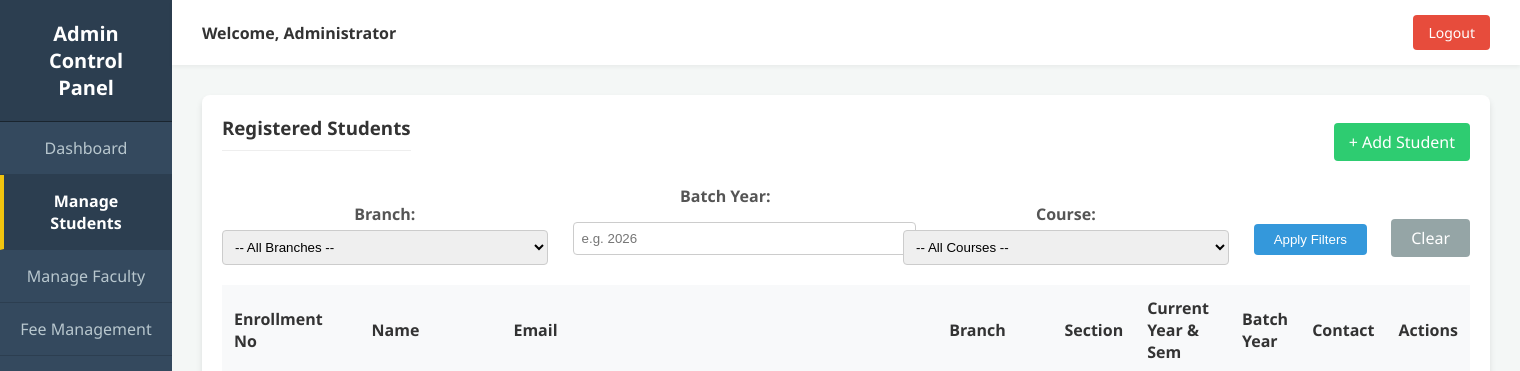
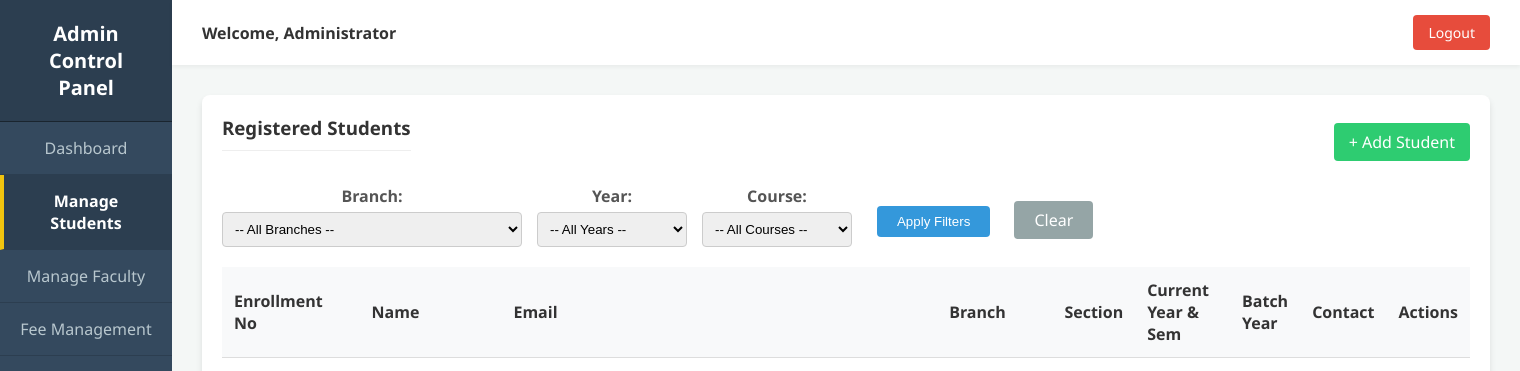
Before and after one commit to Deepanshuguptagpt/Student-Faculty-management, a Django app: page /admin-panel/students/ in a window 1520 px wide. Shown: the top 371 px of the page. Run offline with Django 5.2, Linux system fonts and the light colour scheme; data comes from the database, SQL or seed files in the repository; both versions use the stored data as it was after the commit.

Commit message:
Added filter in Student section of ADMIN Dashboard

```diff
--- a/backend/administration/views.py
+++ b/backend/administration/views.py
@@ -22,6 +22,7 @@ def admin_dashboard(request):
 
 
 def manage_students(request):
+    from datetime import date
     students = StudentProfile.objects.all().select_related('user')
 
     branch_filter = request.GET.get('branch')
@@ -31,9 +32,24 @@ def manage_students(request):
     if branch_filter:
         students = students.filter(branch=branch_filter)
     if year_filter:
-        students = students.filter(batch_year=year_filter)
+        # Filter by current year (1st, 2nd, 3rd, 4th)
+        current_year = date.today().year
+        current_month = date.today().month
+        year_num = int(year_filter.split()[0][0])  # Extract number from "1st year", "2nd year", etc.
+
+        # Calculate batch years that correspond to this year level
+        if current_month >= 7:
+            # After July, new academic year has started
+            target_batch = current_year - (year_num - 1)
+        else:
+            # Before July, still in previous academic year
+            target_batch = current_year - year_num
+
+        students = students.filter(batch_year=target_batch)
     if course_filter:
         students = students.filter(course_name=course_filter)
+
+    year_choices = ['1st year', '2nd year', '3rd year', '4th year']
 
     return render(request, "dashboards/admin/students.html", {
         'students': students,
@@ -41,7 +57,8 @@ def manage_students(request):
         'selected_year': year_filter,
         'selected_course': course_filter,
         'branches': [b[0] for b in BRANCH_CHOICES],
-        'courses': [c[0] for c in COURSE_CHOICES]
+        'courses': [c[0] for c in COURSE_CHOICES],
+        'years': year_choices
     })
 
 
--- a/templates/dashboards/admin/students.html
+++ b/templates/dashboards/admin/students.html
@@ -14,7 +14,7 @@
     <!-- Filter Form -->
     <form method="GET" action=""
         style="display: flex; gap: 15px; margin-bottom: 20px; align-items: flex-end; flex-wrap: wrap;">
-        <div style="flex: 1; min-width: 200px;">
+        <div style="flex: 1; min-width: 200px; max-width: 300px;">
             <label for="branch_filter"
                 style="display: block; margin-bottom: 5px; font-weight: bold; color: #555;">Branch:</label>
             <select name="branch" id="branch_filter"
@@ -26,14 +26,18 @@
             </select>
         </div>
 
-        <div style="flex: 1; min-width: 150px;">
-            <label for="year_filter" style="display: block; margin-bottom: 5px; font-weight: bold; color: #555;">Batch
-                Year:</label>
-            <input type="number" name="year" id="year_filter" value="{{ selected_year|default:'' }}"
-                placeholder="e.g. 2026" style="width: 100%; padding: 8px; border: 1px solid #ccc; border-radius: 4px;">
+        <div style="flex: 0 0 150px;">
+            <label for="year_filter" style="display: block; margin-bottom: 5px; font-weight: bold; color: #555;">Year:</label>
+            <select name="year" id="year_filter"
+                style="width: 100%; padding: 8px; border: 1px solid #ccc; border-radius: 4px;">
+                <option value="">-- All Years --</option>
+                {% for y in years %}
+                <option value="{{ y }}" {% if selected_year == y %}selected{% endif %}>{{ y }}</option>
+                {% endfor %}
+            </select>
         </div>
 
-        <div style="flex: 1; min-width: 150px;">
+        <div style="flex: 0 0 150px;">
             <label for="course_filter"
                 style="display: block; margin-bottom: 5px; font-weight: bold; color: #555;">Course:</label>
             <select name="course" id="course_filter"
@@ -45,7 +49,7 @@
             </select>
         </div>
 
-        <div>
+        <div style="flex: 0 0 auto;">
             <button type="submit"
                 style="padding: 8px 20px; background: #3498db; color: white; border: none; border-radius: 4px; cursor: pointer;">Apply
                 Filters</button>
```
Also changed, not shown: db.sqlite3.
